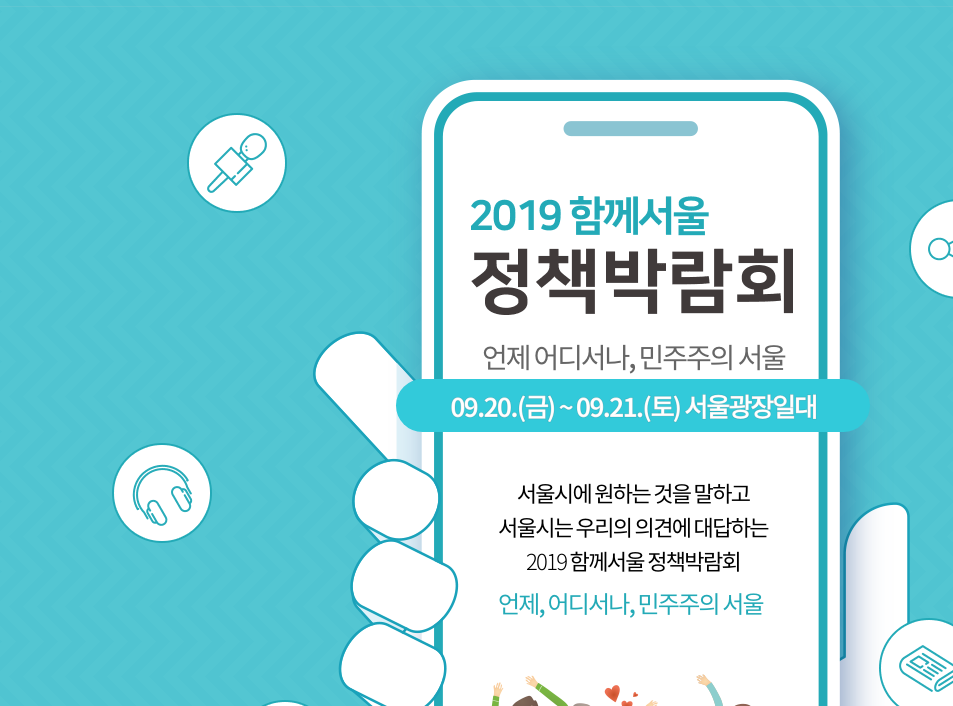
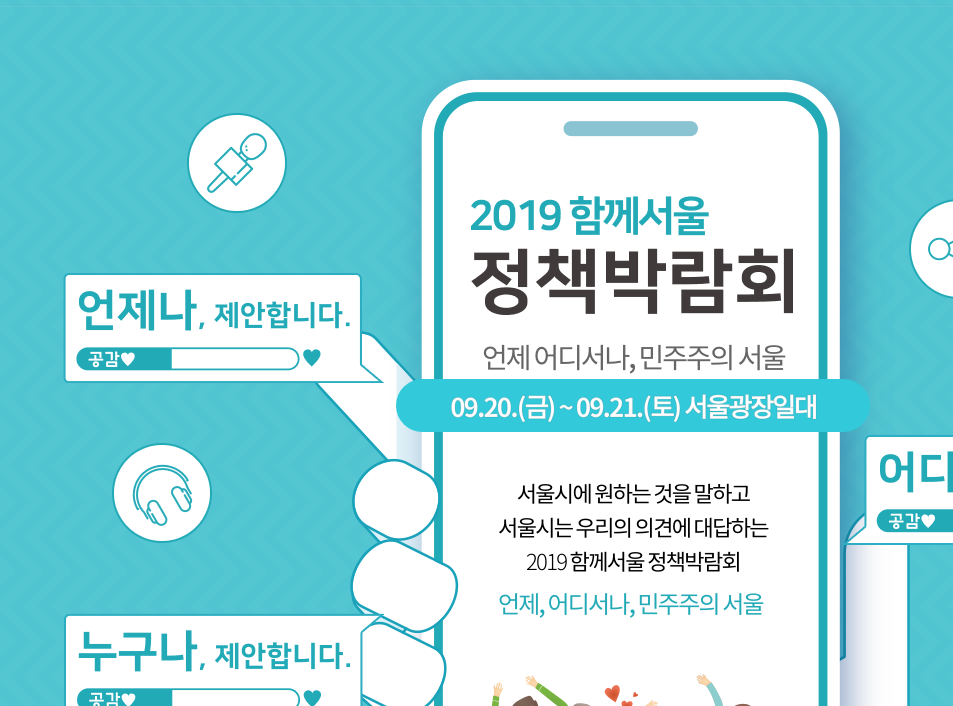
Before and after one commit to Kim-777/act-base, a plain HTML site: page project-2/index.html in a window 1280 px wide. Shown: the part 94-800 px from the top of the page, without its empty margins (327-1280 px from the left). Drawn offline with Linux system fonts and the light colour scheme.

Commit message:
add proposal img

```diff
--- a/project-2/index.html
+++ b/project-2/index.html
@@ -58,6 +58,9 @@
                             <div class="floating-ball floating-share"></div>
                             <div class="floating-ball floating-speech"></div>
                             <div class="floating-ball floating-news"></div>
+                            <div class="floating-box floating-anytime"></div>
+                            <div class="floating-box floating-anyone"></div>
+                            <div class="floating-box floating-anywhere"></div>
                         </div>
                     </section>
                 </div>
--- a/project-2/style.css
+++ b/project-2/style.css
@@ -120,6 +120,10 @@ header nav ul > li {
     letter-spacing: -1.35px;
     text-align: center;
     color: rgba(51, 51, 51, 0.5);
+
+}
+
+header nav ul > li > a {
     cursor: pointer;
     transition: all ease-in 300ms;
 }
@@ -137,7 +141,7 @@ header nav ul > li:last-child {
 
 /********************************************** phone **********************************************/
 .wrapper-phone {
-    height: 979px;
+    height: 1079px;
     padding-top: 100px;
 }
 
@@ -245,6 +249,7 @@ img[src="images/char.png"] {
     border-radius: 5px;
     background-color: #23aab7;
     text-align: center;
+    cursor: pointer;
 }
 
 .phone-button > a {
@@ -258,12 +263,19 @@ img[src="images/char.png"] {
     letter-spacing: -1.8px;
     text-align: center;
     color: #ffffff;
+    cursor: pointer;
 }
 
 .floating-ball {
     width: 100px;
     height: 100px;
     position: absolute;
+}
+
+.floating-box {
+    position: absolute;
+    width: 321px;
+    height: 111px;
 }
 
 .floating-ball.floating-microphone {
@@ -303,7 +315,24 @@ img[src="images/char.png"] {
 }
 
 
+.floating-anytime {
+    top: 266px;
+    left: 0;
+    background-image: url(./images/anytime-proposal.png);
+}
 
+.floating-anyone {
+    left: 0;
+    bottom: 261px;
+    background-image: url(./images/anyone-proposal.png);
+}
+
+.floating-anywhere {
+    width: 361px;
+    bottom: 440px;
+    right: 0;
+    background-image: url(./images/anywhere-proposal.png);
+}
 
 /********************************************** intro **********************************************/
 .wrapper-intro {
```
Also changed, not shown: project-2/images/anyone-proposal.png (added), project-2/images/anytime-proposal.png (added), project-2/images/anywhere-proposal.png (added).
